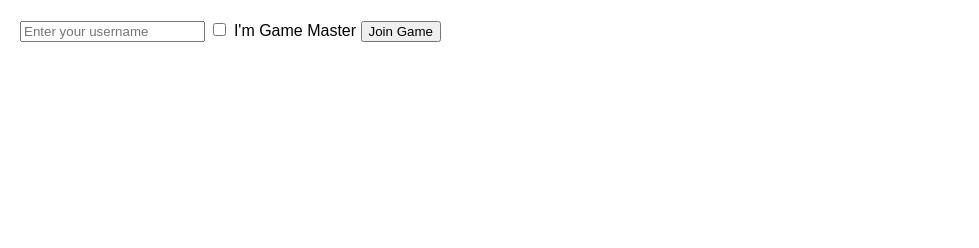
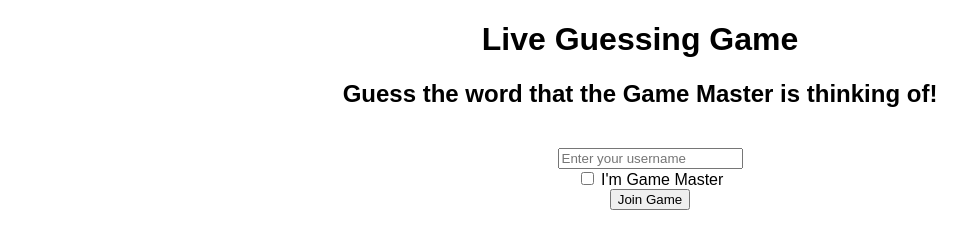
Before and after one commit to Yanms18/Live-guessing-game, a website: page Index.html in a window 1280 px wide. Shown: the whole page, without its empty margins (0-979 px from the left). Drawn offline with nearby package versions, Linux system fonts and the light colour scheme; no server answers.

Commit message:
Add title and subtitle to Index.html; enhance styles for better layout

```diff
--- a/Index.html
+++ b/Index.html
@@ -6,6 +6,8 @@
     <link rel="stylesheet" href="styles.css">
   </head>
   <body>
+    <h1>Live Guessing Game</h1>
+    <h2>Guess the word that the Game Master is thinking of!</h2>
     <div id="login">
       <input type="text" id="username" placeholder="Enter your username">
       <label>
--- a/Styles.css
+++ b/Styles.css
@@ -1,6 +1,29 @@
 body {
   font-family: Arial, sans-serif;
   margin: 20px;
+}
+
+h1 {
+  text-align: center;
+}
+
+h2 {
+  text-align: center;
+  margin-top: 20px;
+}
+
+#login {
+    display: flex;
+    flex-direction: column;
+     /* margin-bottom: 20px; */
+     /* background: #c4bef8; */
+     justify-content: center;
+    align-items: center;
+    padding-top: 20px;
+    padding-bottom: 20px;
+    padding-left: 20px;
+    border-radius: 5px;
+    margin-top: 20px;
 }
 
 #chat {
```
